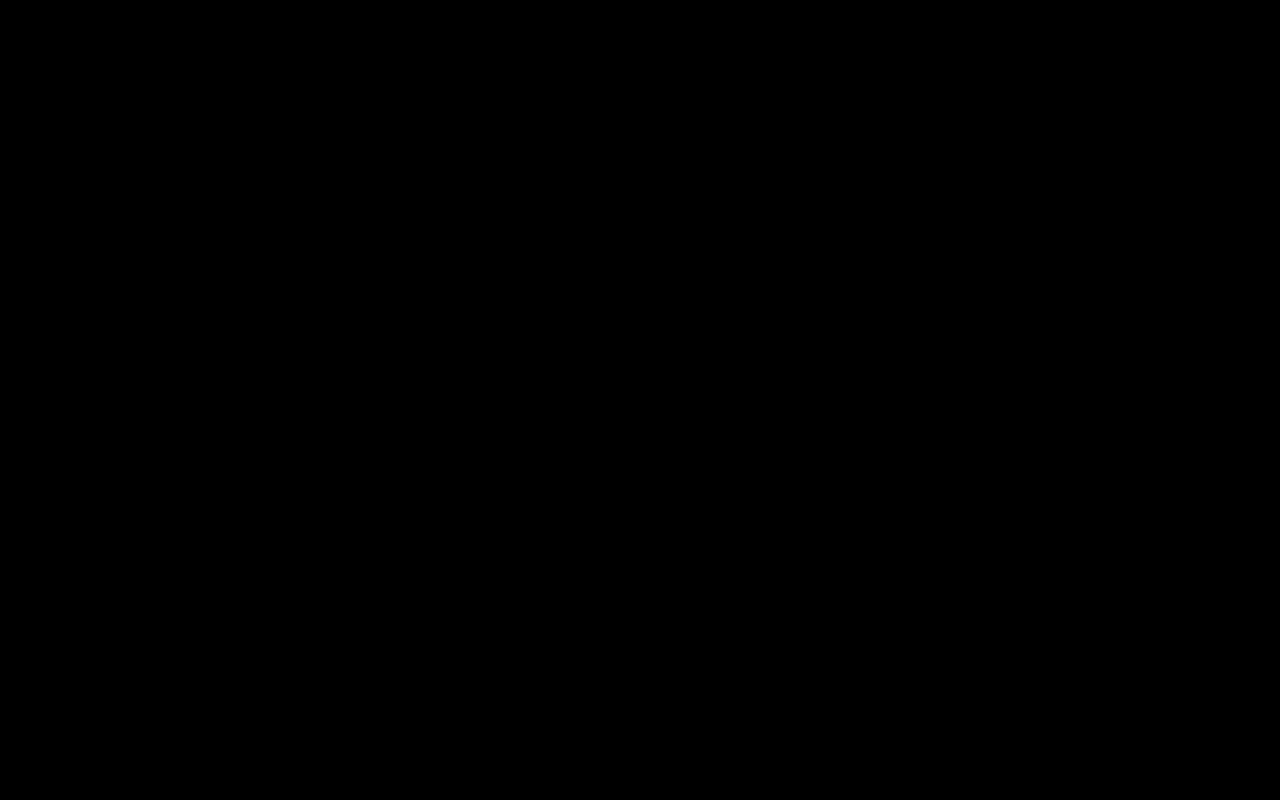
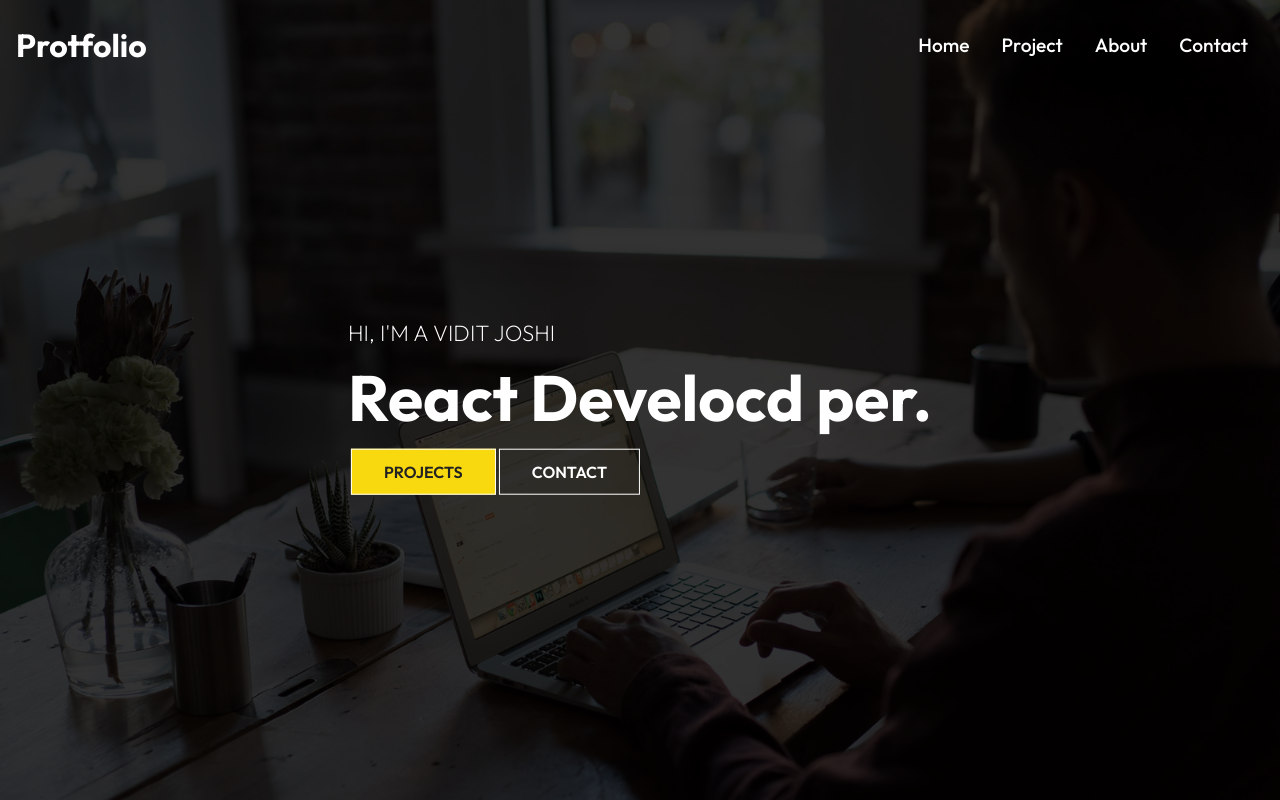
Before and after one commit to Viditjoshi/Portfolioapp, a React (Create React App) app: page / in a window 1280 px wide. Before the commit this address had no page. Shown: the top 800 px of the page. Built offline with nearby package versions, Linux system fonts and the light colour scheme.

Commit message:
Update App.js

```diff
--- a/src/App.js
+++ b/src/App.js
@@ -10,10 +10,10 @@
   return (
     <>
       <Routes>
-          <Route path='https://viditjoshi.github.io/Portfolioapp/' element={<Home/>}/>
-          <Route path='https://viditjoshi.github.io/Portfolioapp//About' element={<About/>}/>
-          <Route path='https://viditjoshi.github.io/Portfolioapp//Project' element={<Project/>}/>
-          <Route path='https://viditjoshi.github.io/Portfolioapp//Contact' element={<Contact/>}/>
+          <Route path='/' element={<Home/>}/>
+          <Route path='/About' element={<About/>}/>
+          <Route path='/Project' element={<Project/>}/>
+          <Route path='/Contact' element={<Contact/>}/>
       </Routes>
 
     </>
```
